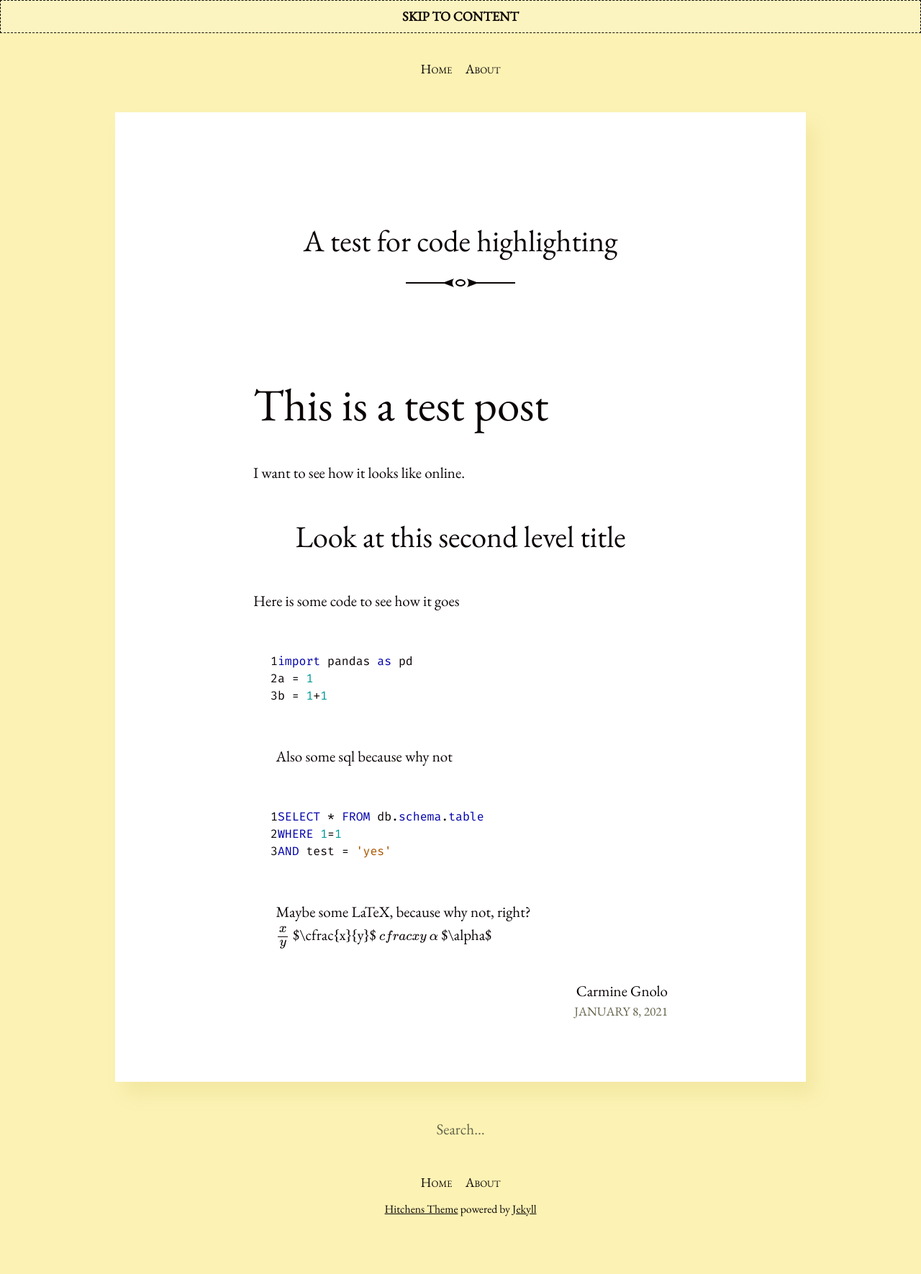
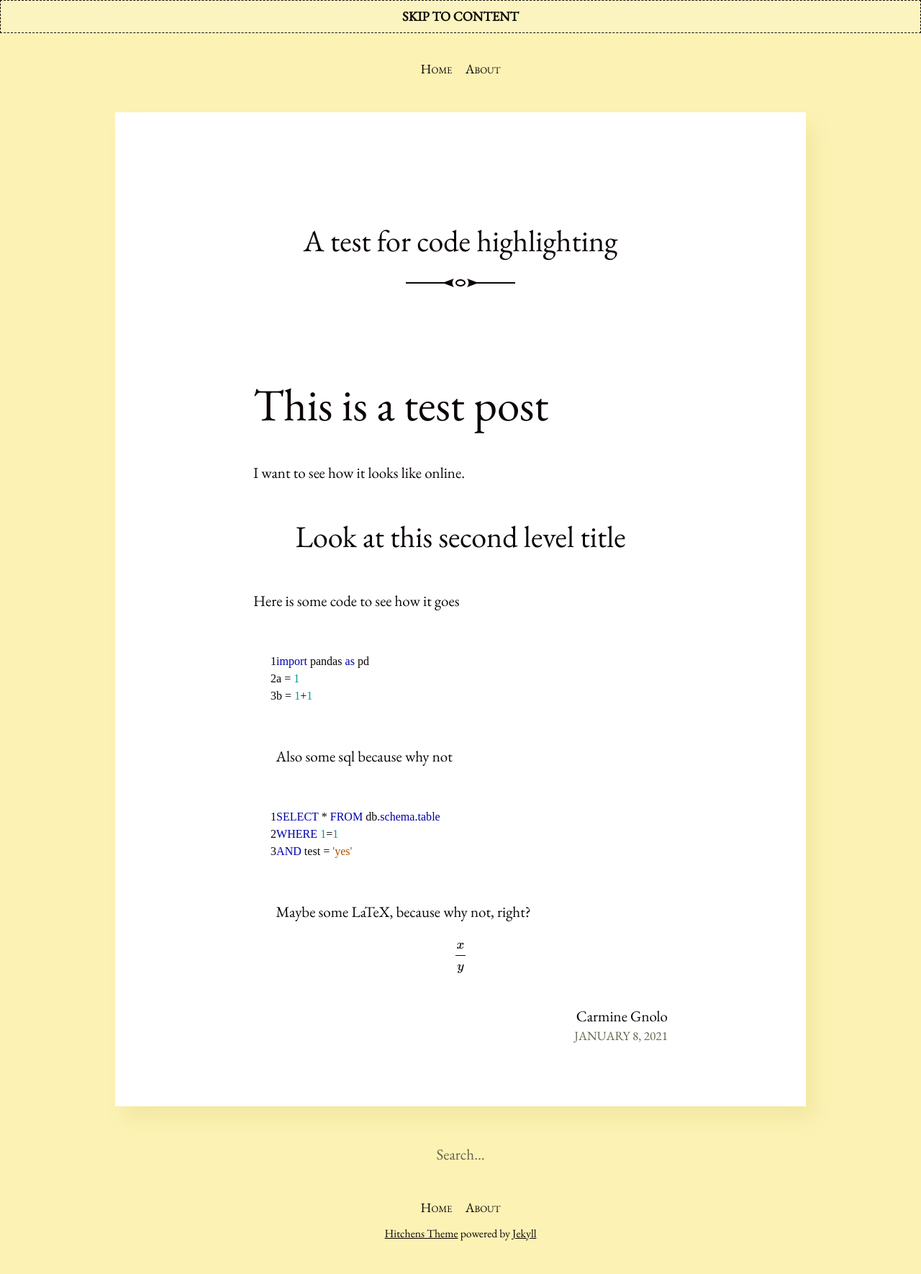
Before and after one commit to carmigno/carmigno.github.io, a Jekyll site: the page built from _posts/2021-01-08-testing-text.md, in a window 1280 px wide. Shown: the whole page at 72% size. Built offline with Jekyll 4.4.1, drawn with Linux system fonts in a browser that asks for light colours; formulas are drawn with MathJax 3; before the commit the page ends 1735 px from its top, so only the background shows below that.

Commit message:
Another font name test

````diff
--- a/_posts/2021-01-08-testing-text.md
+++ b/_posts/2021-01-08-testing-text.md
@@ -20,8 +20,6 @@ a = 1
 b = 1+1
 ```
 
-
-
 Also some sql because why not
 
 ```sql
@@ -35,7 +33,3 @@ AND test = 'yes'
 Maybe some LaTeX, because why not, right?
 
 $$\cfrac{x}{y}$$
-$\cfrac{x}{y}$
-$$cfrac{x}{y}$$
-$$\alpha$$
-$\alpha$
--- a/_sass/_syntax-highlighting.scss
+++ b/_sass/_syntax-highlighting.scss
@@ -4,13 +4,13 @@
 
 code.highlighter-rouge {
   background: $highlight;
-  font-family: 'Fira Code', retina;
+  font-family: 'Fira Code medium';
   font-size: .875em;
 }
 
 .highlight {
   background: #fff;
-  font-family: 'Fira Code', retina;
+  font-family: 'Fira Code medium';
   font-size: .875em;
   margin: 2rem auto;
 
````
